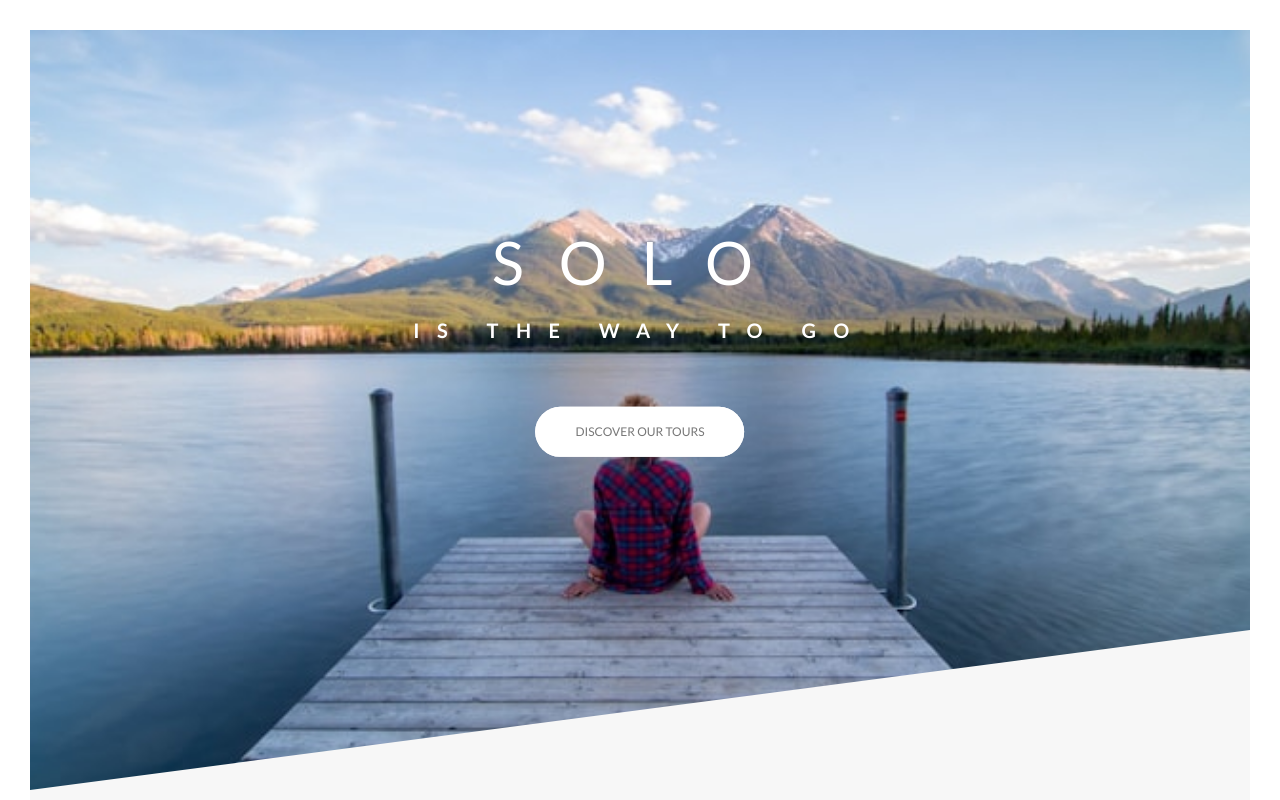
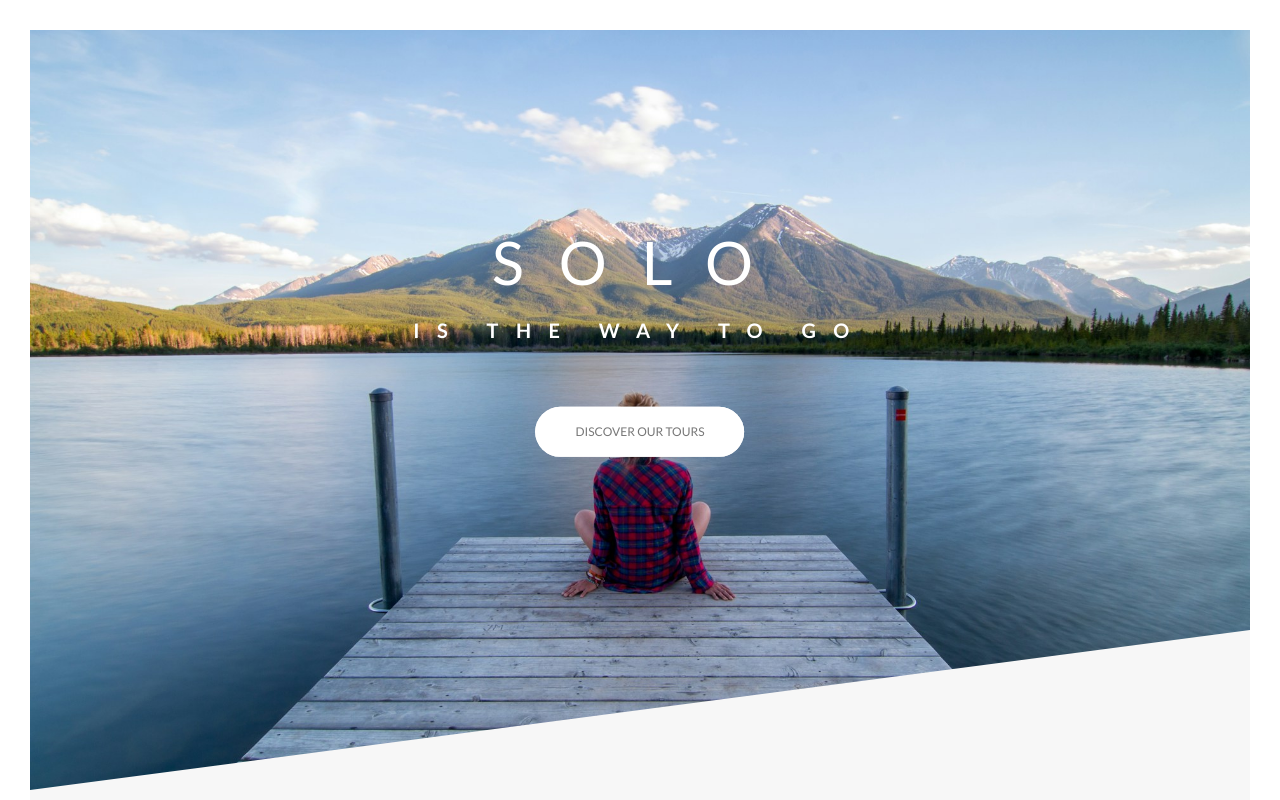
Before and after one commit to ananya-ghoshal/Go_Solo, a plain HTML site: page index.html in a window 1280 px wide. Shown: the top 800 px of the page. Drawn offline with Linux system fonts and the light colour scheme.

Commit message:
hero image updated

```diff
--- a/sass/layout/_header.scss
+++ b/sass/layout/_header.scss
@@ -1,6 +1,6 @@
 .header {
   height: 85vh;
-  background-image: url(../img/hero-small.jpg);
+  background-image: url(../img/hero.jpg);
   background-size: cover;
   background-position: top;
   position: relative;
```
Also changed, not shown: sass/main.css, 1 other file.
